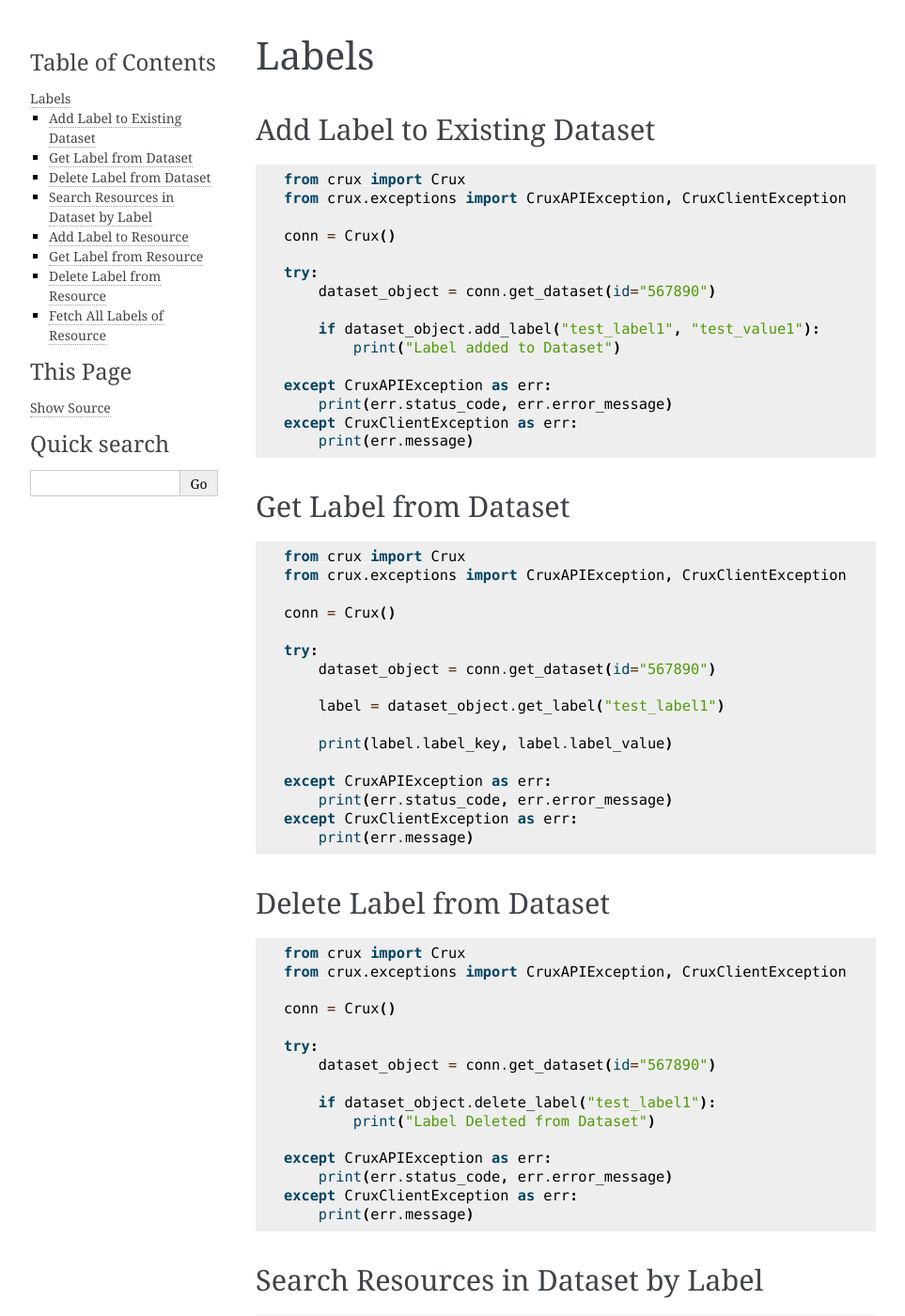
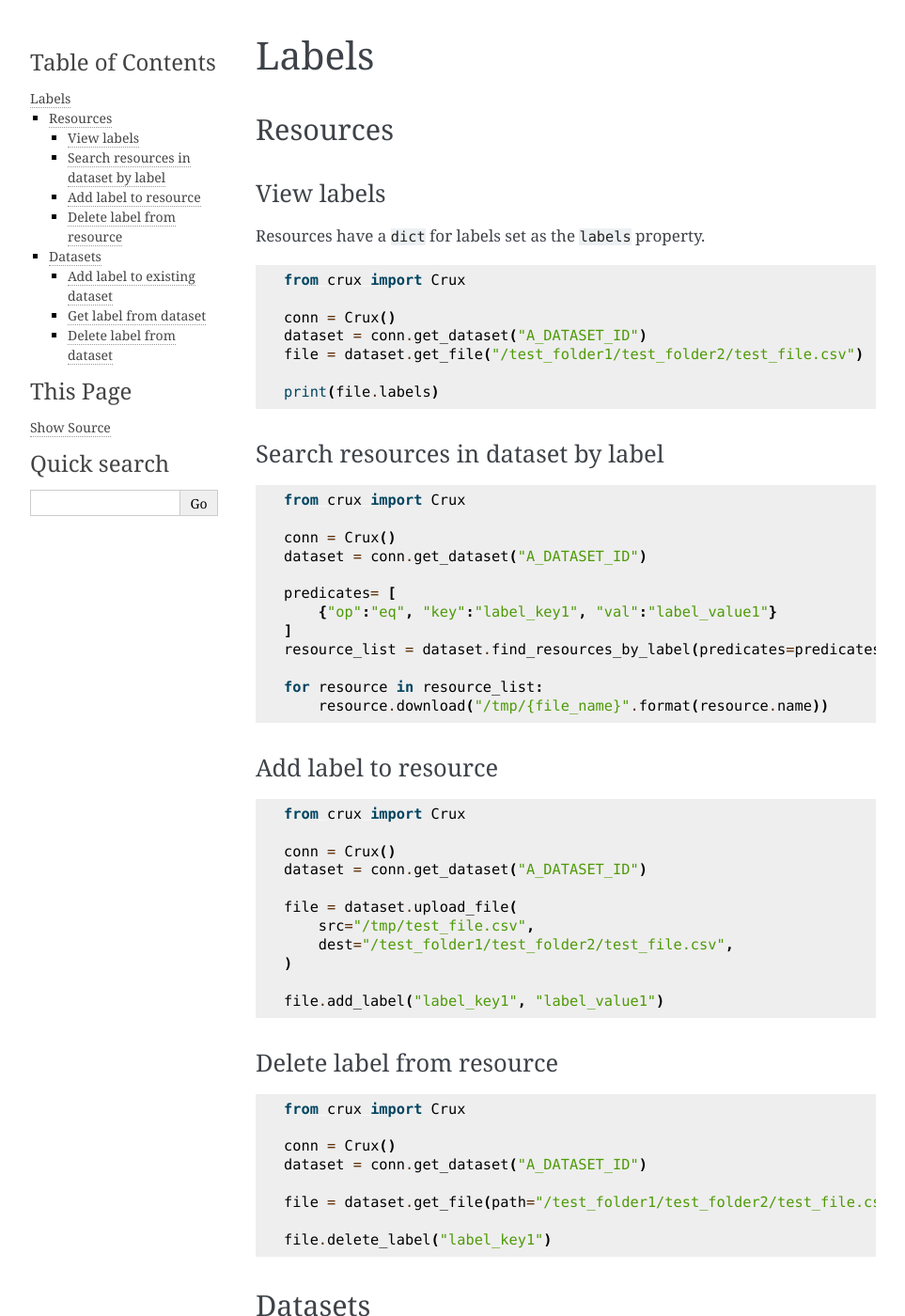
Before and after one commit to cruxinformatics/crux-python, a Sphinx documentation site: the page built from docs/labels.md, in a window 1280 px wide and 1400 px high. Shown: the whole window at 94% size, without its empty margins (148-1111 px from the left). Built offline with Sphinx 7.4.7, drawn with Linux system fonts in a browser that asks for light colours; pages that are not in the unit, such as notebooks, are missing from menus; some of the changed text lies outside the part shown.

Commit message:
Download small files from GCS
We want all files downloaded from GCS, unless the user chooses to
restrict to Crux domains. Even small files should come from GCS, just
not using ChunkedDownload.

Change file downloads to use plain requests for downloading small files
from signed URLs.

There is some additional work that still needs to be done to make the
file downloads respect the client proxy settings, and throw crux-python
exceptions instead requests exceptions.

Also:

- I got bothered that `file_pointer` wasn't technically a C file
  pointer, change it to `file_obj` instead.
- Then I got really OCD about `local_path` for `download()` and
  `upload()` methods, because it it took either a file-like object or a
  file path. Change to `dest` for downloads and `src` for uploads.
- Update docs with arg name changes, and remove args names when they
  are simple and required.
- Simplify label docs.

The integration tests were very unreliable. Use random names more, and
change to longer random names (I actually hit duplicate random names).
Skip a `test_folder_add_delete_permission()` because it is way too
slow, or maybe doesn't even work. Skip `test_set_datasets_provenance()`
because it is either really flaky or doesn't work.

It isn't ideal to be skipping testing, they will be fixed another PR.

**Test Plan:**

All tests pass, lint, integration, type checking, formatting.

I manually tested with a download script, with urllib3 DEBUG logging
enabled, and was able to see the downloads coming from GCS. And I set
`only_use_crux_domains=True` and it worked, and I was able to see the
download coming from the API.

````diff
--- a/docs/labels.md
+++ b/docs/labels.md
@@ -1,199 +1,95 @@
 # Labels
 
-## Add Label to Existing Dataset
+## Resources
+
+### View labels
+
+Resources have a `dict` for labels set as the `labels` property.
 
 ```python
 from crux import Crux
-from crux.exceptions import CruxAPIException, CruxClientException
 
 conn = Crux()
+dataset = conn.get_dataset("A_DATASET_ID")
+file = dataset.get_file("/test_folder1/test_folder2/test_file.csv")
 
-try:
-    dataset_object = conn.get_dataset(id="567890")
-
-    if dataset_object.add_label("test_label1", "test_value1"):
-        print("Label added to Dataset")
-
-except CruxAPIException as err:
-    print(err.status_code, err.error_message)
-except CruxClientException as err:
-    print(err.message)
+print(file.labels)
 ```
 
-## Get Label from Dataset
+### Search resources in dataset by label
 
 ```python
 from crux import Crux
-from crux.exceptions import CruxAPIException, CruxClientException
 
 conn = Crux()
+dataset = conn.get_dataset("A_DATASET_ID")
 
-try:
-    dataset_object = conn.get_dataset(id="567890")
+predicates= [
+    {"op":"eq", "key":"label_key1", "val":"label_value1"}
+]
+resource_list = dataset.find_resources_by_label(predicates=predicates)
 
-    label = dataset_object.get_label("test_label1")
-
-    print(label.label_key, label.label_value)
-
-except CruxAPIException as err:
-    print(err.status_code, err.error_message)
-except CruxClientException as err:
-    print(err.message)
+for resource in resource_list:
+    resource.download("/tmp/{file_name}".format(resource.name))
 ```
 
-## Delete Label from Dataset
+### Add label to resource
 
 ```python
 from crux import Crux
-from crux.exceptions import CruxAPIException, CruxClientException
 
 conn = Crux()
+dataset = conn.get_dataset("A_DATASET_ID")
 
-try:
-    dataset_object = conn.get_dataset(id="567890")
+file = dataset.upload_file(
+    src="/tmp/test_file.csv",
+    dest="/test_folder1/test_folder2/test_file.csv",
+)
 
-    if dataset_object.delete_label("test_label1"):
-        print("Label Deleted from Dataset")
-
-except CruxAPIException as err:
-    print(err.status_code, err.error_message)
-except CruxClientException as err:
-    print(err.message)
+file.add_label("label_key1", "label_value1")
 ```
 
-## Search Resources in Dataset by Label
+### Delete label from resource
 
 ```python
 from crux import Crux
-from crux.exceptions import CruxAPIException, CruxClientException
 
 conn = Crux()
+dataset = conn.get_dataset("A_DATASET_ID")
 
-try:
-    dataset_object = conn.get_dataset(id="567890")
+file = dataset.get_file(path="/test_folder1/test_folder2/test_file.csv")
 
-    predicates=[
-        {"op":"eq","key":"test_label1","val":"test_value1"}
-    ]
-
-    resource_list = dataset_object.find_resources_by_label(predicates=predicates)
-
-    for resource in resource_list:
-        resource.download(local_path="/tmp/{file_name}".format(resource.name))
-
-except CruxAPIException as err:
-    print(err.status_code, err.error_message)
-except CruxClientException as err:
-    print(err.message)
+file.delete_label("label_key1")
 ```
 
-## Add Label to Resource
+## Datasets
+
+### Add label to existing dataset
 
 ```python
 from crux import Crux
-from crux.exceptions import CruxAPIException, CruxClientException
 
 conn = Crux()
-
-try:
-    dataset_object = conn.get_dataset(id="567890")
-
-    file_object = dataset_object.upload_file(
-            tags=["test_tag1"],
-            description="test_description",
-            path="/test_folder1/test_folder2/test_file.csv",
-            local_path="/tmp/test_file.csv"
-            )
-
-    file_object2 = dataset_object.upload_file(
-        tags=["test_tag1"],
-        description="test_description",
-        path="/test_folder1/test_folder2/test_file2.csv",
-        local_path="/tmp/test_file.csv"
-        )
-
-    if file_object.add_label("test_label1", "test_value1"):
-        print("Label added to resource")
-    if file_object2.add_label("test_label1", "test_value1"):
-        print("Label added to resource")
-
-except CruxAPIException as err:
-    print(err.status_code, err.error_message)
-except CruxClientException as err:
-    print(err.message)
+dataset = conn.get_dataset("A_DATASET_ID")
+dataset.add_label("label_key1", "label_value1")
 ```
 
-## Get Label from Resource
+### Get label from dataset
 
 ```python
 from crux import Crux
-from crux.exceptions import CruxAPIException, CruxClientException
 
 conn = Crux()
-
-try:
-    dataset_object = conn.get_dataset(id="567890")
-
-    file_object = dataset_object.get_file(path="/test_folder1/test_folder2/test_file.csv")
-    file_object2 = dataset_object.get_file(path="/test_folder1/test_folder2/test_file2.csv")
-
-    print(file_object.labels.get("test_label1"))
-    print(file_object2.labels.get("test_label1))
-
-except CruxAPIException as err:
-    print(err.status_code, err.error_message)
-except CruxClientException as err:
-    print(err.message)
+dataset= conn.get_dataset("A_DATASET_ID")
+label = dataset.get_label("label_key1")
 ```
 
-## Delete Label from Resource
+### Delete label from dataset
 
 ```python
 from crux import Crux
-from crux.exceptions import CruxAPIException, CruxClientException
 
 conn = Crux()
-
-try:
-    dataset_object = conn.get_dataset(id="567890")
-
-    file_object = dataset_object.get_file(path="/test_folder1/test_folder2/test_file.csv")
-    file_object2 = dataset_object.get_file(path="/test_folder1/test_folder2/test_file2.csv")
-
-    if file_object.delete_label("test_label1"):
-        print("Label Deleted from Resource")
-    if file_object2.delete_label("test_label1"):
-        print("Label Deleted from Resource")
-
-except CruxAPIException as err:
-    print(err.status_code, err.error_message)
-except CruxClientException as err:
-    print(err.message)
+dataset = conn.get_dataset("A_DATASET_ID")
+dataset.delete_label("label_key1")
 ```
-
-## Fetch All Labels of Resource
-
-```python
-from crux import Crux
-from crux.exceptions import CruxAPIException, CruxClientException
-
-conn = Crux()
-
-try:
-    dataset_object = conn.get_dataset(id="567890")
-
-    file_object = dataset_object.get_file(path="/test_folder1/test_folder2/test_file.csv")
-
-
-    if file_object.add_label("test_label1","test_value1"):
-        print("Label Added to the Resource")
-    if file_object.add_label("test_label2","test_value2"):
-        print("Label Added to the Resource")
-
-    for label in file_object.labels:
-        print(label, file_object.labels.get(label))
-
-except CruxAPIException as err:
-    print(err.status_code, err.error_message)
-except CruxClientException as err:
-    print(err.message)
````
Also changed, not shown: docs/searching.md (+2 -2 lines), docs/stitching.md (+1 -2 lines), docs/tables.md (+3 -3 lines), 14 other files.
